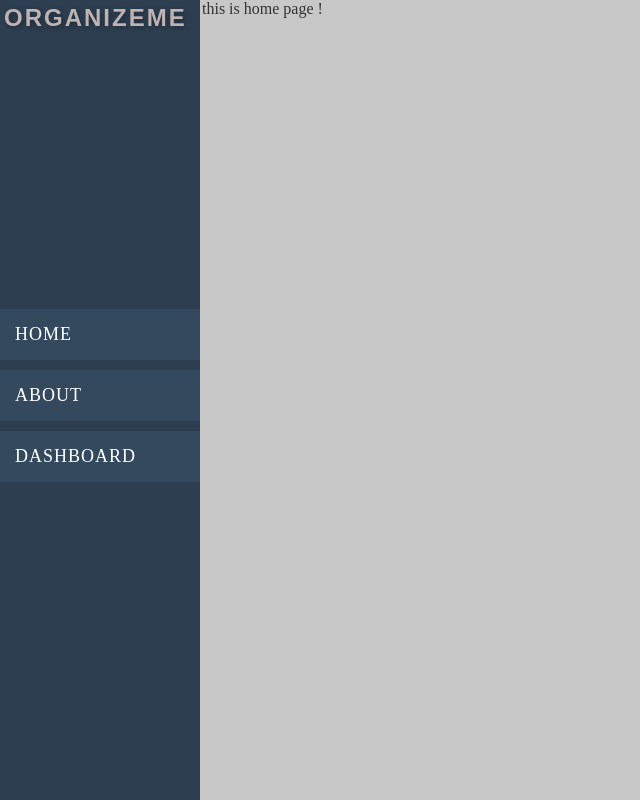
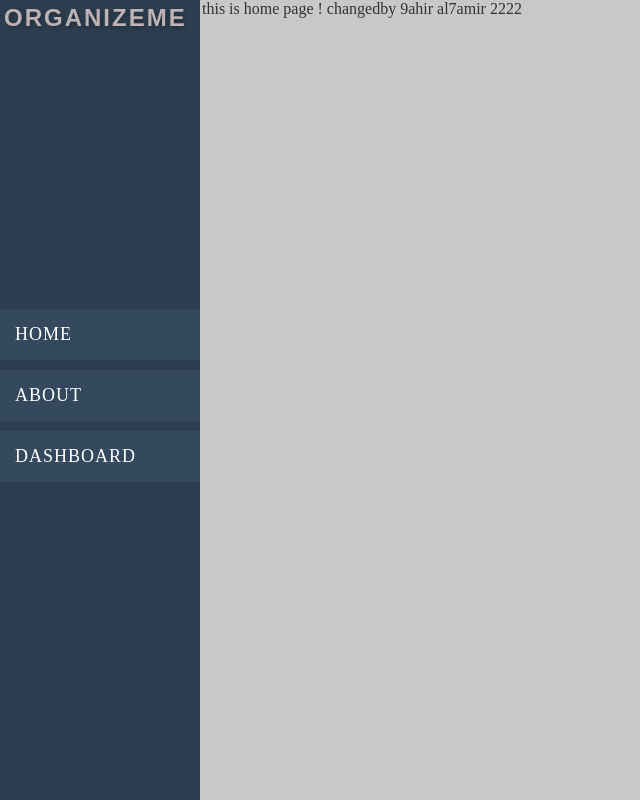
Before and after one commit to NourEddineRabouane/task_manager, a PHP site: template src/views/home.view.php in a window 1280 px wide. Shown: the whole page, without its empty margins (0-640 px from the left). Run offline with PHP 8.4, Linux system fonts and the light colour scheme; the template is opened without the code that fills it, so the values that code supplies are empty.

Commit message:
changed by abdo

```diff
--- a/src/views/home.view.php
+++ b/src/views/home.view.php
@@ -13,6 +13,7 @@
 
 <body>
     this is home page !
+    changedby 9ahir al7amir 2222
     <!-- navigation bar -->
     <?php include_once __DIR__ . "/../partials/navbar.php" ?>
 
```
